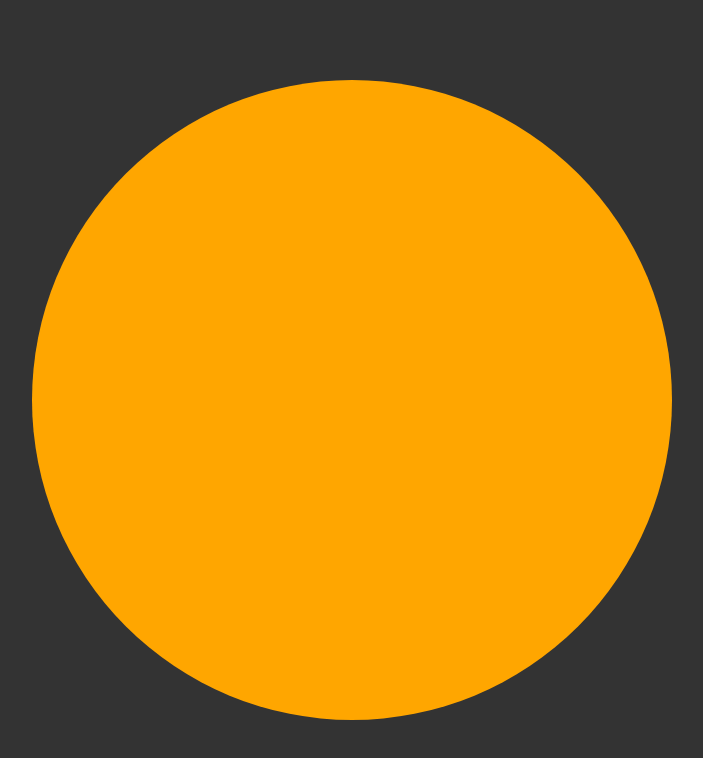
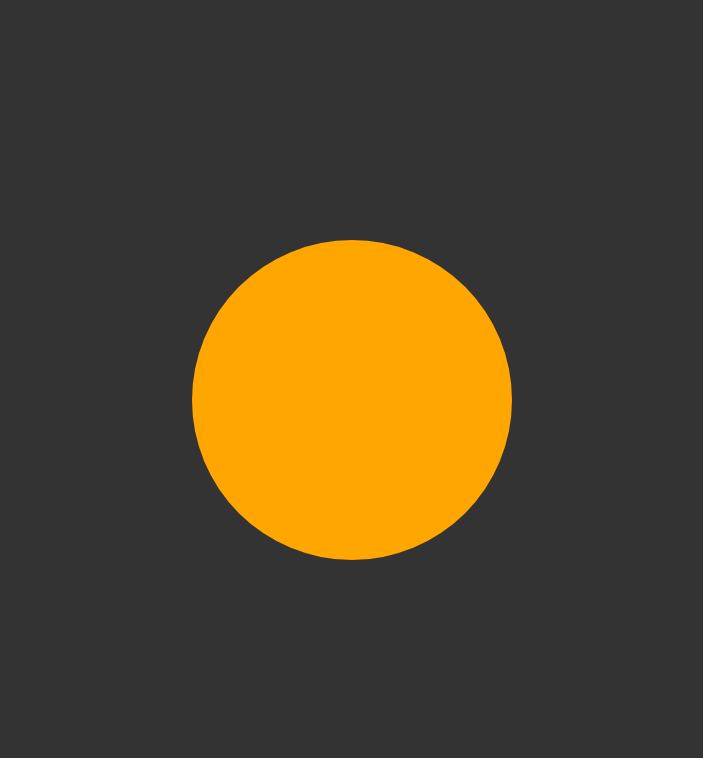
Before and after one commit to Jesm/Seno, a plain HTML site: page index.html in a window 1280 px wide. Shown: the whole page, without its empty margins (288-991 px from the left). Drawn offline with Linux system fonts and the light colour scheme.

Commit message:
Adjust properties of circles

```diff
--- a/index.html
+++ b/index.html
@@ -16,7 +16,7 @@
 		(function(){
 			var app = new App(document.getElementsByTagName('main')[0]);
 			app.addStage({
-				mainCircleDiameter: .4,
+				mainCircleRadius: .2,
 				mainCircleColor: '#FFA600'
 			});
 			app.start();
--- a/js/models.js
+++ b/js/models.js
@@ -43,7 +43,7 @@ var App = Jesm.createClass({
 			minorSize = Math.min.apply(Math, size);
 
 		var mainCircle = new CentralCircle(this.world, size[0] / 2, size[1] / 2, {
-			diameter: minorSize * obj.mainCircleDiameter,
+			radius: minorSize * obj.mainCircleRadius,
 			background: obj.mainCircleColor
 		});
 	}
@@ -227,7 +227,7 @@ var AppCircle = AppElement.extend({
 
 		this.x = x || 0;
 		this.y = y || 0;
-		this.diameter = 10;
+		this.radius = 5;
 		this.background = [255, 255, 255, 1];
 	},
 
@@ -242,13 +242,13 @@ var AppCircle = AppElement.extend({
 			Math.pow(this.x - coordinates[0], 2) +
 			Math.pow(this.y - coordinates[1], 2)
 		);
-		distance -= this.diameter / 2;
+		distance -= this.radius;
 		return distance;
 	},
 
 	draw: function(ctxt){
 		var path = new Path2D();
-		path.arc(this.x, this.y, this.diameter, 0, Math.PI * 2, true);
+		path.arc(this.x, this.y, this.radius, 0, Math.PI * 2);
 		ctxt.fillStyle = Array.isArray(this.background) ? App.getAsColorString(this.background) : this.background;
 		ctxt.fill(path);
 	}
@@ -263,11 +263,11 @@ var CentralCircle = AppCircle.extend({
 		this.ready = false;
 		this.projectiles = [];
 
-		this.diameter = 0;
+		this.radius = 0;
 		if('background' in obj)
 			this.background = obj.background;
 
-		this.startModifier('diameter', obj.diameter, 1, this._getReady);
+		this.startModifier('radius', obj.radius, 1, this._getReady);
 	},
 
 	_getReady: function(){
```
